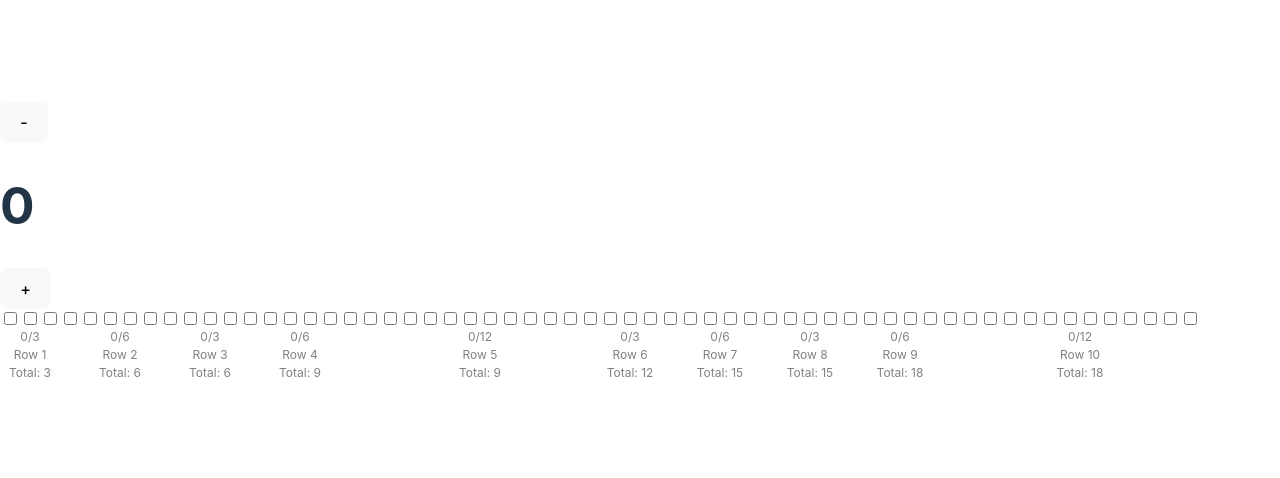
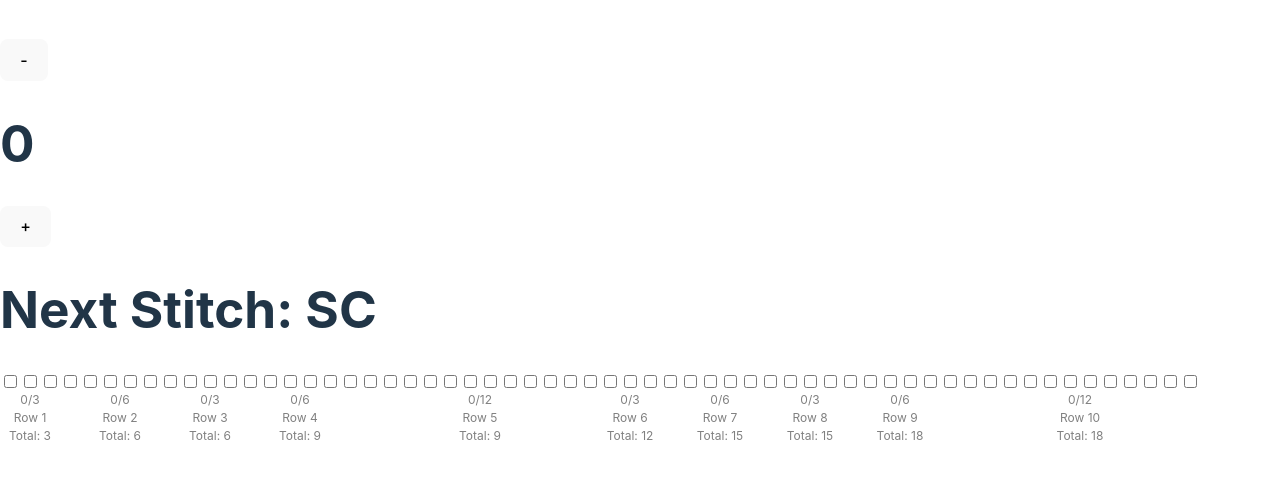
Before and after one commit to Chorwhat/Crochet2, a React (Vite) app in the folder crochet2.0/: page / in a window 1280 px wide. Shown: the part 158-636 px from the top of the page. Built offline with nearby package versions, Linux system fonts and the light colour scheme.

Commit message:
Adds Next Stitch Display
Shows what the next stitch in the pattern is

```diff
--- a/crochet2.0/src/App.jsx
+++ b/crochet2.0/src/App.jsx
@@ -2,6 +2,8 @@ import React, { useState } from "react";
 import Counter from "./components/Counter";
 import Pattern from "./components/Pattern";
 import { testPatterns } from "./testPatterns";
+
+
 
 
 //import env from "./env";
@@ -35,14 +37,18 @@ function App() {
     handleCountChange(clickedCheckboxIndex);
   };
 
+
+
   return (
     <div>
+
       <Counter
         count={count}
         setCount={handleCountChange}
         totalCheckboxes={totalCheckboxes}
       />
       <Pattern
+        currentStitch={count+1}
         pattern={testPattern}
         numRows={numRows}
         totalChecked={totalChecked}
--- a/crochet2.0/src/components/Pattern.jsx
+++ b/crochet2.0/src/components/Pattern.jsx
@@ -1,7 +1,12 @@
-import React from "react";
+import React, { useState, useEffect } from "react";
 import Row from "./Row";
 
-function Pattern({pattern, numRows, totalChecked, onCheckboxClick }) {
+function Pattern({ pattern, numRows, totalChecked, onCheckboxClick }) {
+  const [currentStitchIndex, setCurrentStitchIndex] = useState(0);
+
+  useEffect(() => {
+    setCurrentStitchIndex(totalChecked - 1);
+  }, [totalChecked]);
 
   let remainingChecked = totalChecked;
   const rows = [];
@@ -10,13 +15,11 @@ function Pattern({pattern, numRows, totalChecked, onCheckboxClick }) {
     const checkboxesPerRow = pattern[i].length;
     const numCheckedInRow = Math.min(remainingChecked, checkboxesPerRow);
 
-    //every stitch has a value, we want to add up the values of the stitches in the current row
     let rowValue = 0;
     for (let j = 0; j < checkboxesPerRow; j++) {
       rowValue += pattern[i][j].value;
     }
 
-    //at the end of each row, we need the cumulative value of the row and the rows before it
     let cumulativeValue = 0;
     for (let j = 0; j <= i; j++) {
       let rowValue = 0;
@@ -26,12 +29,11 @@ function Pattern({pattern, numRows, totalChecked, onCheckboxClick }) {
       cumulativeValue += rowValue;
     }
 
-    //const startingIndex should be the total number of stitches in previous rows
     let startingIndex = 0;
     for (let j = 0; j < i; j++) {
       startingIndex += pattern[j].length;
     }
-    //decrement remainingChecked by the number of stitches in the current row
+
     remainingChecked -= numCheckedInRow;
 
     rows.push(
@@ -47,9 +49,20 @@ function Pattern({pattern, numRows, totalChecked, onCheckboxClick }) {
     );
   }
 
+  let currentStitch;
+  if (currentStitchIndex + 1 === pattern.flat().length) {
+    currentStitch = "Done";
+  } else {
+    currentStitch = pattern.flat()[currentStitchIndex + 1]?.name;
+  }
+
   return (
-    <div style={{ display: "flex", overflowX: "scroll" }}>
-      {rows}
+    <div>
+      <h1>Next Stitch: {currentStitch}</h1>
+
+      <div style={{ display: "flex", overflowX: "scroll" }}>
+        {rows}
+      </div>
     </div>
   );
 }
```
